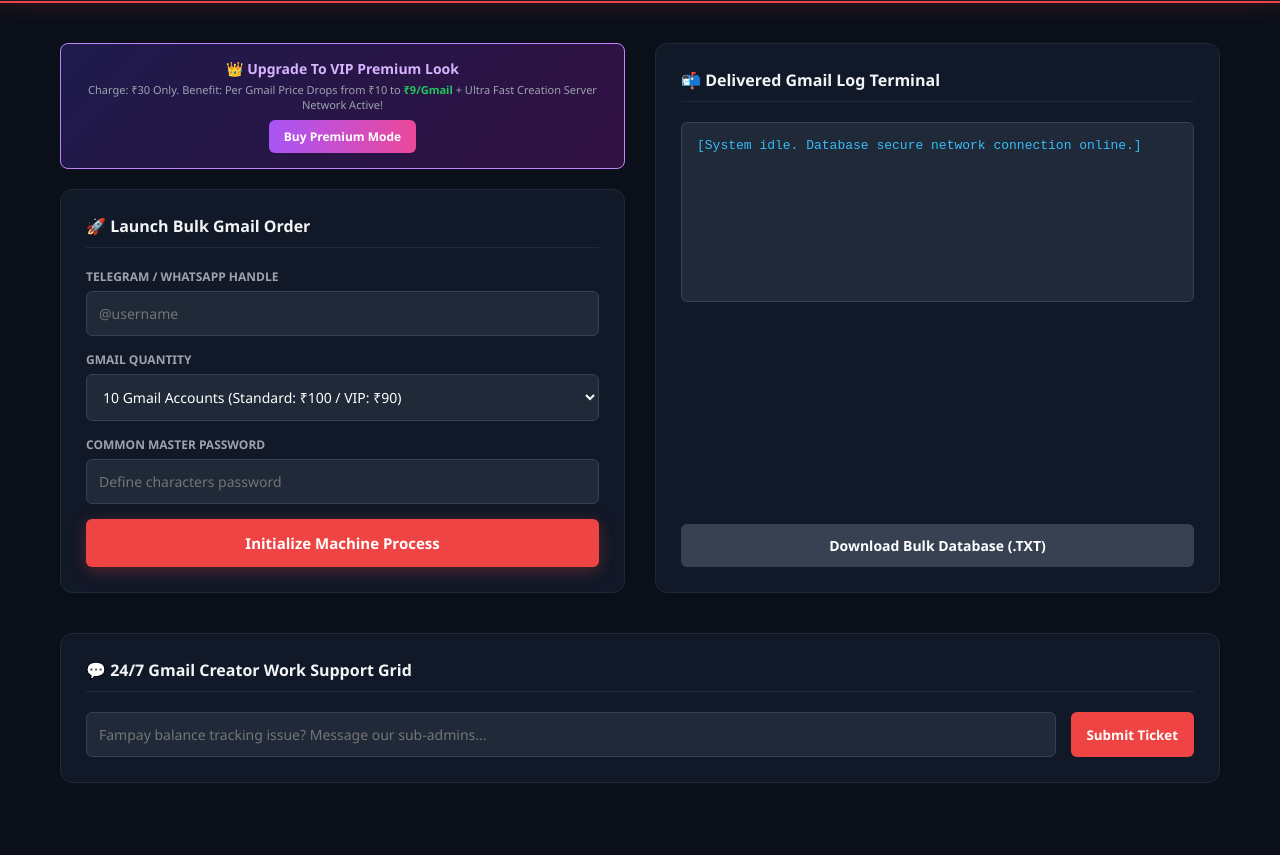
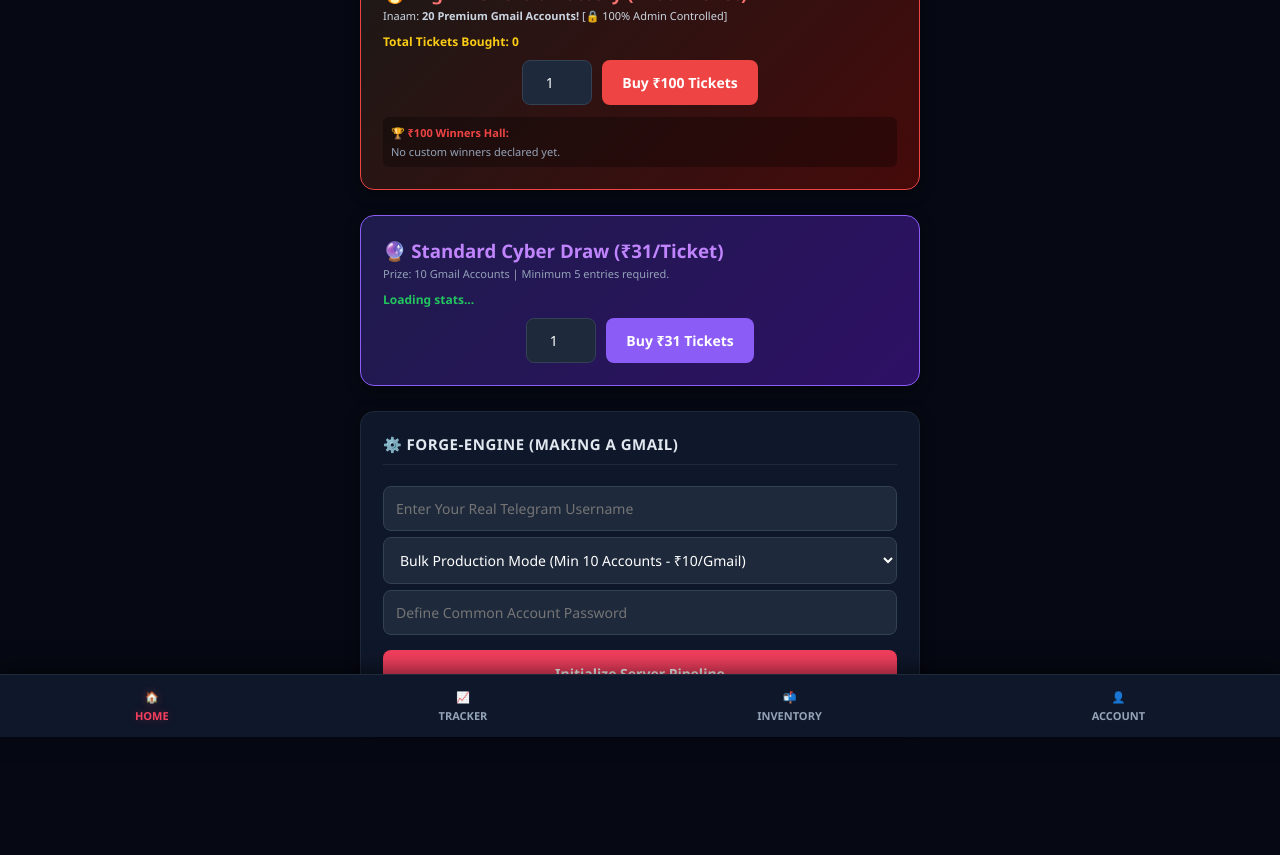
Before and after one commit to ssah69689-ui/Gmail-making, a website: page public/index.html in a window 1280 px wide. Shown: the part 63-918 px from the top of the page. Before the commit the page ends 886 px from the top, so only its background shows below. Drawn offline with Linux system fonts and the light colour scheme.

Commit message:
Update index.html

```diff
--- a/public/index.html
+++ b/public/index.html
@@ -3,139 +3,134 @@
 <head>
     <meta charset="UTF-8">
     <meta name="viewport" content="width=device-width, initial-scale=1.0">
-    <title>Zunoo SMM - Premium Panel</title>
+    <title>Zunoo SMM Pro - App Mode</title>
     <style>
-        * { box-sizing: border-box; margin: 0; padding: 0; font-family: 'Segoe UI', sans-serif; }
-        body { background: #0b0f19; color: #f1f5f9; min-height: 100vh; padding-bottom: 40px; }
-        .navbar { background: #111827; border-bottom: 2px solid #ef4444; padding: 15px 30px; display: flex; justify-content: space-between; align-items: center; box-shadow: 0 0 20px rgba(239,68,68,0.2); }
-        .logo { font-size: 22px; font-weight: 900; tracking: 1px; color: #fff; }
-        .logo span { color: #ef4444; text-shadow: 0 0 10px rgba(239,68,68,0.5); }
-        .wallet-badge { background: #1f2937; border: 1px solid #22c55e; padding: 6px 14px; border-radius: 20px; font-size: 14px; color: #22c55e; font-weight: bold; }
-        .btn-add { background: #2563eb; color: white; border: none; padding: 8px 16px; border-radius: 6px; font-weight: bold; cursor: pointer; transition: 0.2s; }
-        .btn-add:hover { background: #1d4ed8; transform: scale(1.05); }
-
-        .main-container { max-width: 1200px; margin: 40px auto; padding: 0 20px; display: grid; grid-template-columns: 1fr 1fr; gap: 30px; }
-        @media (max-width: 768px) { .main-container { grid-template-columns: 1fr; } }
-
-        .panel { background: #111827; border: 1px solid #1f2937; border-radius: 12px; padding: 25px; position: relative; }
-        .panel-title { font-size: 16px; font-weight: bold; margin-bottom: 20px; border-bottom: 1px solid #1f2937; padding-bottom: 10px; color: #f3f4f6; }
-
-        .premium-banner { background: linear-gradient(135deg, #1e1b4b, #311042); border: 1px solid #c084fc; border-radius: 8px; padding: 15px; margin-bottom: 20px; text-align: center; }
-        .btn-premium { background: linear-gradient(90deg, #a855f7, #ec4899); color: white; border: none; padding: 8px 15px; border-radius: 6px; font-weight: bold; cursor: pointer; font-size: 12px; margin-top: 8px; }
-
-        .form-group { margin-bottom: 15px; }
-        .form-label { display: block; font-size: 12px; color: #9ca3af; margin-bottom: 6px; text-transform: uppercase; font-weight: 600; }
-        .form-input { width: 100%; background: #1f2937; border: 1px solid #374151; border-radius: 6px; padding: 12px; color: white; font-size: 14px; outline: none; }
-        .form-input:focus { border-color: #ef4444; }
-
-        .btn-submit { width: 100%; background: #ef4444; color: white; font-weight: bold; border: none; padding: 14px; border-radius: 6px; cursor: pointer; font-size: 15px; box-shadow: 0 4px 15px rgba(239,68,68,0.3); }
-        .inventory-box { background: #1f2937; border: 1px solid #374151; border-radius: 6px; padding: 15px; font-family: monospace; font-size: 13px; color: #38bdf8; height: 180px; overflow-y: auto; }
-
-        .modal { position: fixed; inset: 0; background: rgba(0,0,0,0.85); display: none; align-items: center; justify-content: center; z-index: 999; backdrop-filter: blur(5px); }
+        * { box-sizing: border-box; margin:0; padding:0; font-family: 'Segoe UI', sans-serif; }
+        body { background: #060913; color: #f1f5f9; min-height: 100vh; padding-bottom: 90px; }
+        .tab-content { display: none; padding: 20px; max-width: 600px; margin: 0 auto; }
+        .tab-content.active { display: block; }
+        .panel { background: #0f172a; border: 1px solid #1e293b; border-radius: 14px; padding: 22px; margin-bottom: 25px; box-shadow: 0 4px 15px rgba(0,0,0,0.4); }
+        .panel-title { font-size: 15px; font-weight: bold; color: #e2e8f0; border-bottom: 1px solid #1e293b; padding-bottom: 10px; margin-bottom: 15px; text-transform: uppercase; letter-spacing: 0.5px; }
+        .bottom-nav { position: fixed; bottom: 0; left: 0; right: 0; background: #0f172a; border-top: 1px solid #1e293b; display: flex; justify-content: space-around; padding: 14px 0; z-index: 999; box-shadow: 0 -5px 20px rgba(0,0,0,0.5); }
+        .nav-item { color: #94a3b8; border: none; background: none; font-size: 11px; font-weight: bold; cursor: pointer; display: flex; flex-direction: column; align-items: center; gap: 4px; }
+        .nav-item.active { color: #f43f5e; text-shadow: 0 0 10px rgba(244,63,94,0.3); }
+        .form-input { width: 100%; background: #1e293b; border: 1px solid #334155; border-radius: 8px; padding: 12px; color: white; font-size: 14px; margin-top: 6px; outline: none; }
+        .form-input:focus { border-color: #f43f5e; }
+        .btn-submit { width: 100%; background: #f43f5e; color: white; font-weight: bold; border: none; padding: 14px; border-radius: 8px; cursor: pointer; margin-top: 15px; font-size: 14px; transition: 0.2s; }
+        .btn-submit:hover { background: #e11d48; }
+        .modal { position: fixed; inset: 0; background: rgba(0,0,0,0.85); display: none; align-items: center; justify-content: center; z-index: 9999; backdrop-filter: blur(8px); }
         .modal.active { display: flex; }
-        .modal-content { background: #111827; border: 1px solid #1f2937; border-radius: 12px; padding: 30px; max-width: 380px; width: 100%; text-align: center; position: relative; }
-        .modal-close { position: absolute; top: 10px; right: 15px; background: none; border: none; color: #9ca3af; font-size: 24px; cursor: pointer; }
+        .modal-card { background: #0f172a; border: 1px solid #1e293b; border-radius: 16px; padding: 30px; max-width: 380px; width: 100%; text-align: center; position: relative; }
+        .qr-wrapper { background: white; padding: 10px; display: inline-block; border-radius: 12px; margin: 15px 0; border: 2px solid #334155; }
+        .qr-frame-img { width: 160px; height: 160px; object-fit: contain; display: block; }
+        .timer-banner { background: #1e1b4b; color: #a855f7; border: 1px solid #6366f1; padding: 6px; border-radius: 20px; font-size: 13px; font-weight: bold; margin-bottom: 12px; }
     </style>
 </head>
 <body>
 
-    <div class="navbar">
-        <div class="logo">Zunoo <span>SMM Pro</span></div>
-        <div class="wallet-area" style="display:flex; align-items:center; gap:15px;">
-            <div class="wallet-badge">Balance: ₹0.00</div>
-            <button onclick="toggleModal('payModal', true)" class="btn-add">Add Funds</button>
+    <!-- 🏠 TAB 1: HOME -->
+    <div id="homeTab" class="tab-content active">
+        <div class="panel" style="background: linear-gradient(135deg, #1c1917, #450a0a); border-color: #ef4444;">
+            <h3 style="color:#f87171;">🔥 High-Tier Ultra Lottery (₹100/Ticket)</h3>
+            <p style="font-size:11px; color:#cbd5e1; margin-top:3px;">Inaam: <b>20 Premium Gmail Accounts!</b> [🔒 100% Admin Controlled]</p>
+            <div id="highLotteryStatus" style="font-size:12px; color:#facc15; font-weight:bold; margin:10px 0;">Total Tickets Bought: 0</div>
+            <div style="display:flex; justify-content:center; gap:10px; margin-bottom:12px;">
+                <input type="number" id="highTktCount" value="1" min="1" class="form-input" style="width:70px; margin:0; text-align:center;">
+                <button onclick="buyLottery('high')" class="btn-submit" style="margin:0; width:auto; padding:0 20px; background:#ef4444;">Buy ₹100 Tickets</button>
+            </div>
+            <div style="background: rgba(0,0,0,0.3); border-radius:6px; padding:8px; font-size:11px; max-height:80px; overflow-y:auto;">
+                <b style="color:#ef4444;">🏆 ₹100 Winners Hall:</b>
+                <div id="highWinnersBox" style="color:#94a3b8; margin-top:4px;">No custom winners declared yet.</div>
+            </div>
+        </div>
+
+        <div class="panel" style="background: linear-gradient(135deg, #1e1b4b, #2e1065); border-color: #8b5cf6;">
+            <h3 style="color:#c084fc;">🔮 Standard Cyber Draw (₹31/Ticket)</h3>
+            <p style="font-size:11px; color:#94a3b8; margin-top:3px;">Prize: 10 Gmail Accounts | Minimum 5 entries required.</p>
+            <div id="stdLotteryStatus" style="font-size:12px; color:#22c55e; font-weight:bold; margin:10px 0;">Loading stats...</div>
+            <div style="display:flex; justify-content:center; gap:10px;">
+                <input type="number" id="stdTktCount" value="1" min="1" class="form-input" style="width:70px; margin:0; text-align:center;">
+                <button onclick="buyLottery('standard')" class="btn-submit" style="margin:0; width:auto; padding:0 20px; background:#8b5cf6;">Buy ₹31 Tickets</button>
+            </div>
+        </div>
+
+        <div class="panel">
+            <div class="panel-title">⚙️ Forge-Engine (Making a Gmail)</div>
+            <input type="text" id="userTelegramInput" placeholder="Enter Your Real Telegram Username" class="form-input">
+            <select class="form-input" style="background:#1e293b;">
+                <option>Bulk Production Mode (Min 10 Accounts - ₹10/Gmail)</option>
+                <option>Custom Single Mode (10 se kam - ₹10/Gmail)</option>
+            </select>
+            <input type="password" placeholder="Define Common Account Password" class="form-input">
+            <button class="btn-submit" onclick="alert('Order Queue Blocked: Low Wallet Credits. Go to Account Tab.')">Initialize Server Pipeline</button>
         </div>
     </div>
 
-    <div class="main-container">
-        <!-- LEFT CONTROL: WORK PANEL & PREMIUM BOX -->
-        <div>
-            <div class="premium-banner">
-                <h4 style="color:#d8b4fe; font-size:14px;">👑 Upgrade To VIP Premium Look</h4>
-                <p style="font-size:11px; color:#9ca3af; margin-top:4px;">Charge: ₹30 Only. Benefit: Per Gmail Price Drops from ₹10 to <b style="color:#22c55e;">₹9/Gmail</b> + Ultra Fast Creation Server Network Active!</p>
-                <button class="btn-premium" onclick="buyPremium()">Buy Premium Mode</button>
-            </div>
-
-            <div class="panel">
-                <div class="panel-title">🚀 Launch Bulk Gmail Order</div>
-                <form onsubmit="event.preventDefault(); alert('Order Denied! Add funds to your wallet account.');">
-                    <div class="form-group">
-                        <label class="form-label">Telegram / WhatsApp Handle</label>
-                        <input type="text" placeholder="@username" class="form-input" id="uName" required>
-                    </div>
-                    <div class="form-group">
-                        <label class="form-label">Gmail Quantity</label>
-                        <select class="form-input" style="background:#1f2937;">
-                            <option>10 Gmail Accounts (Standard: ₹100 / VIP: ₹90)</option>
-                            <option>20 Gmail Accounts (Standard: ₹200 / VIP: ₹180)</option>
-                            <option>50 Gmail Accounts (Standard: ₹500 / VIP: ₹450)</option>
-                        </select>
-                    </div>
-                    <div class="form-group">
-                        <label class="form-label">Common Master Password</label>
-                        <input type="password" placeholder="Define characters password" class="form-input" required>
-                    </div>
-                    <button type="submit" class="btn-submit">Initialize Machine Process</button>
-                </form>
-            </div>
-        </div>
-
-        <!-- RIGHT AUTOMATED TERMINAL LOGS -->
-        <div class="panel" style="display: flex; flex-direction: column; justify-content: space-between;">
-            <div>
-                <div class="panel-title">📬 Delivered Gmail Log Terminal</div>
-                <div class="inventory-box">
-                    [System idle. Database secure network connection online.]
-                </div>
-            </div>
-            <button class="form-input" style="background:#374151; border:none; cursor:pointer; font-weight:bold;" onclick="alert('No accounts to extract.')">Download Bulk Database (.TXT)</button>
-        </div>
-    </div>
-
-    <!-- 24/7 SUPPORT BAR -->
-    <div style="max-width: 1200px; margin: 0 auto; padding: 0 20px;">
+    <!-- 📈 TAB 2: TRACKER -->
+    <div id="trackerTab" class="tab-content">
         <div class="panel">
-            <div class="panel-title">💬 24/7 Gmail Creator Work Support Grid</div>
-            <div style="display:flex; gap:15px;">
-                <input type="text" placeholder="Fampay balance tracking issue? Message our sub-admins..." class="form-input" style="flex:1;">
-                <button class="btn-add" style="background:#ef4444;" onclick="alert('Ticket uploaded to admin queue!')">Submit Ticket</button>
+            <div class="panel-title">📈 Live Server Monitoring Network</div>
+            <div style="background:#020617; border-radius:8px; padding:20px; font-family:monospace; font-size:12px; color:#10b981; line-height:1.6;">
+                [📶 Secure Proxy Pipeline: Active]<br>[🤖 Bot Creation Engine: Standby]<br>[⚡ Current Request Flow: No active processing orders.]
             </div>
         </div>
     </div>
 
-    <!-- POPUP MODAL QR DEPOSIT -->
-    <div id="payModal" class="modal">
-        <div class="modal-content">
-            <button class="modal-close" onclick="toggleModal('payModal', false)">&times;</button>
-            <h3 style="margin-bottom:5px;">Secure Wallet Deposit</h3>
-            <p style="font-size:12px; color:#9ca3af;">Scan official QR code via FamPay App</p>
-            <div style="background:white; padding:8px; display:inline-block; border-radius:8px; margin:15px 0;">
-                <img src="my-qr.png" alt="QR Link" style="width:150px; height:150px; object-fit:contain; display:block;">
+    <!-- 📬 TAB 3: INVENTORY -->
+    <div id="inventoryTab" class="tab-content">
+        <div class="panel">
+            <div class="panel-title">📬 My Delivered Database</div>
+            <div style="background:#020617; border:1px solid #334155; border-radius:8px; padding:15px; font-family:monospace; font-size:13px; color:#38bdf8; height:220px; overflow-y:auto; margin-bottom:15px;">
+                // Database Empty.<br>Automated accounts will drop here after draw.
             </div>
-            <form onsubmit="event.preventDefault(); alert('UTR code transmitted to admin pipeline.'); toggleModal('payModal', false);">
-                <div class="form-group" style="text-align:left;">
-                    <label class="form-label">Exact Amount Transferred</label>
-                    <input type="number" placeholder="₹" class="form-input" required>
-                </div>
-                <div class="form-group" style="text-align:left;">
-                    <label class="form-label">12-Digit Ref UTR Number</label>
-                    <input type="text" maxlength="12" placeholder="Enter reference ID" class="form-input" required>
-                </div>
-                <button type="submit" class="btn-submit" style="background:#2563eb; box-shadow:none;">Submit to System Database</button>
+            <button class="btn-submit" style="background:#475569;" onclick="alert('No accounts list to pull.')">Download Bulk Database (.TXT)</button>
+        </div>
+    </div>
+
+    <!-- 👤 TAB 4: ACCOUNT -->
+    <div id="accountTab" class="tab-content">
+        <div class="panel" style="text-align:center;">
+            <p style="font-size:13px; color:#94a3b8;">Available Wallet Balance</p>
+            <h1 id="topWalletBalance" style="color:#22c55e; font-size:36px; margin:5px 0; font-weight:900;">₹0.00</h1>
+            <button onclick="openDepositBox()" class="btn-submit" style="background:#2563eb; width:auto; padding:8px 25px; margin:5px 0; font-size:13px;">Add Wallet Funds</button>
+            <div style="margin-top:20px; border-top:1px solid #1e293b; padding-top:15px; display:flex; gap:10px;">
+                <input type="text" id="gCodeInp" placeholder="Enter Secret Gift Code" class="form-input" style="margin:0;">
+                <button onclick="redeemGiftCode()" class="btn-submit" style="margin:0; width:auto; padding:0 15px; background:#10b981;">Redeem</button>
+            </div>
+        </div>
+        <div class="panel">
+            <div class="panel-title">💬 24/7 Multi-Admin Support</div>
+            <div style="display:flex; gap:10px;">
+                <input type="text" placeholder="UTR confirmation delays? Ask sub-admins..." class="form-input" style="margin:0;">
+                <button class="btn-submit" style="margin:0; width:auto; padding:0 20px; background:#475569;" onclick="alert('Support log transmitted!')">Submit Ticket</button>
+            </div>
+        </div>
+    </div>
+
+    <!-- PAYMENT POPUP WITH TIMER -->
+    <div id="payGatewayModal" class="modal">
+        <div class="modal-content modal-card">
+            <button class="modal-close" onclick="closeDepositBox()">&times;</button>
+            <div id="countdownBox" class="timer-banner">⏱️ Secure session ends: 05:00</div>
+            <h4>Scan Official QR Frame</h4>
+            <div class="qr-wrapper"><img src="my-qr.png" alt="Official QR" class="qr-frame-img"></div>
+            <form onsubmit="sendUtrCode(event)">
+                <input type="number" id="payAmt" placeholder="Exact Cash Paid (₹)" class="form-input" required>
+                <input type="text" id="payUtr" maxlength="12" placeholder="12-Digit Reference UTR Number" class="form-input" required>
+                <button type="submit" class="btn-submit" style="background:#22c55e;">Submit Code Verification</button>
             </form>
         </div>
     </div>
 
+    <!-- BOTTOM FIXED NAV BAR -->
+    <div class="bottom-nav">
+        <button class="nav-item active" onclick="switchTab('homeTab', this)"><span>🏠</span>HOME</button>
+        <button class="nav-item" onclick="switchTab('trackerTab', this)"><span>📈</span>TRACKER</button>
+        <button class="nav-item" onclick="switchTab('inventoryTab', this)"><span>📬</span>INVENTORY</button>
+        <button class="nav-item" onclick="switchTab('accountTab', this)"><span>👤</span>ACCOUNT</button>
+    </div>
+
     <script>
-        function toggleModal(id, show) {
-            const m = document.getElementById(id);
-            if(show) m.classList.add('active'); else m.classList.remove('active');
-        }
-        async function buyPremium() {
-            const username = document.getElementById('uName').value;
-            if(!username) return alert("Pehle upar apna Telegram username dalein!");
-            alert("Processing request... Premium activation code running.");
-        }
-    </script>
-</body>
-</html>
+        let clientUser = localStorage.getItem('activeUser') || "ZunooUser_" + Math.floor(Math.random()*100);
+        localStorage.setItem('activeUser', clientUser);
+        let timerInterval;
```
